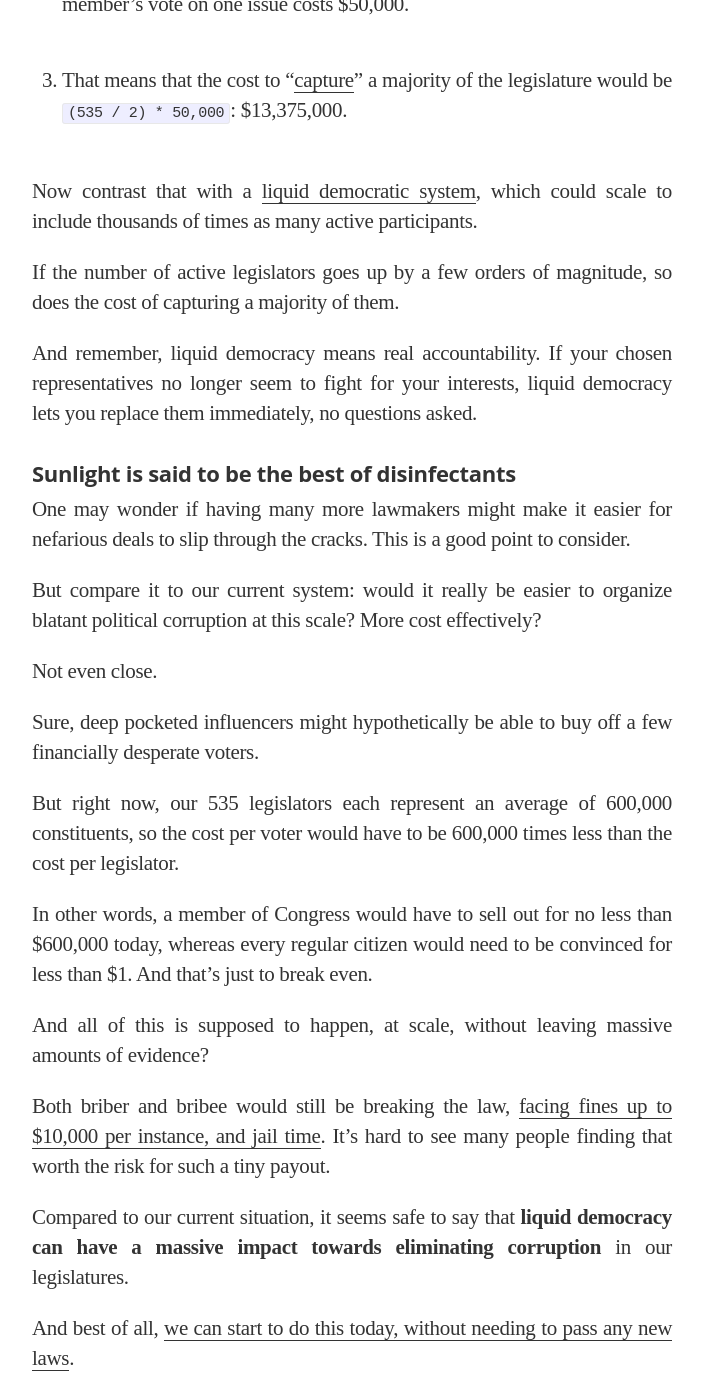
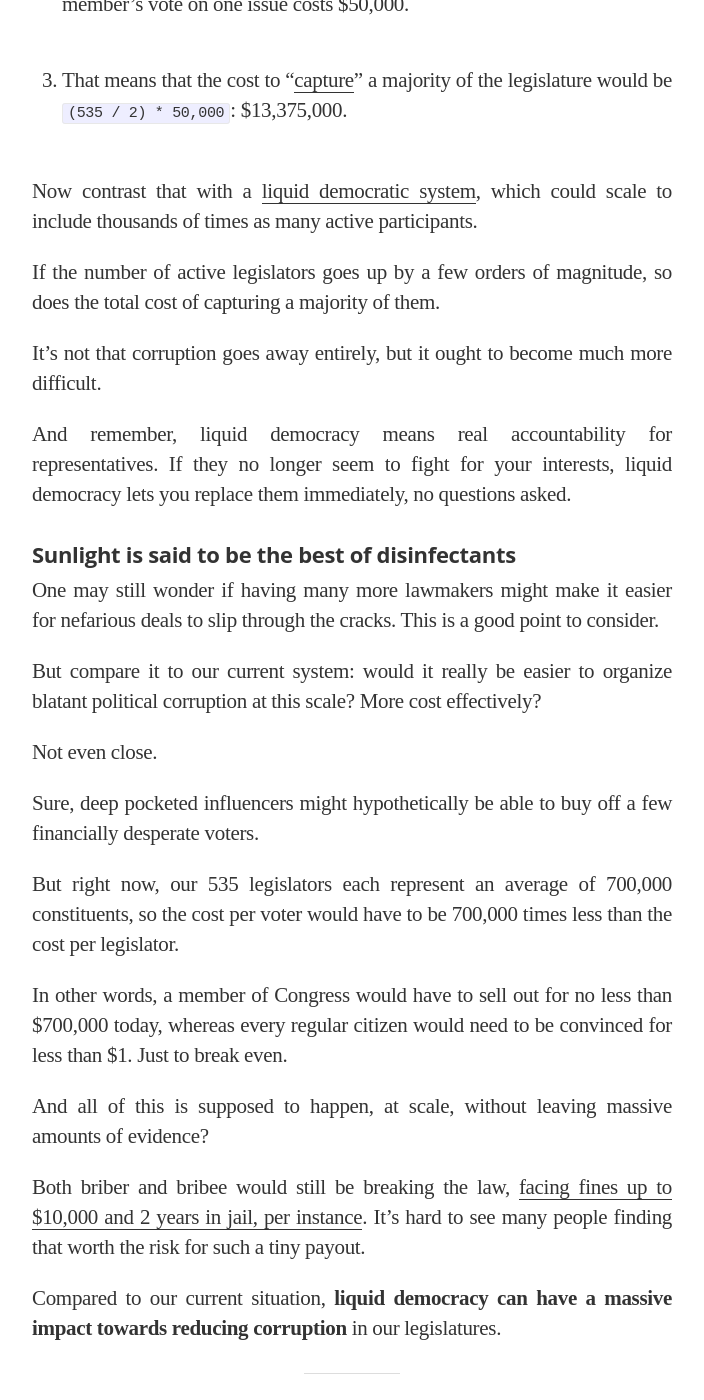
Before and after one commit to voteliquid/blog, a Jekyll site: the page built from _posts/2017-10-23-democracy-vs-corruption.md, in a window 1280 px wide and 1400 px high, scrolled down 2852 px. Shown: the whole window, without its empty margins (288-992 px from the left). Built offline with Jekyll 4.4.1, drawn with Linux system fonts in a browser that asks for light colours; nearby versions of some CDN libraries; some web fonts are replaced; some of the changed text lies outside the part shown.

Commit message:
Tweak 'Democracy vs Corruption'

```diff
--- a/_posts/2017-10-23-democracy-vs-corruption.md
+++ b/_posts/2017-10-23-democracy-vs-corruption.md
@@ -41,12 +41,12 @@
 
 But on top of this, researchers identify [dire second-order effects](http://www.imf.org/external/pubs/ft/sdn/2016/sdn1605.pdf):
 
-> **Corruption can undermine the state's ability to deliver inclusive economic growth in a
-number of different areas.** When government functions are impaired, it can adversely affect a
+> Corruption can undermine the state's ability to deliver inclusive economic growth in a
+number of different areas. When government functions are impaired, it can adversely affect a
 number of important determinants of economic performance, including macro financial stability,
 investment, human capital accumulation, and total factor productivity. Moreover, when systemic
-corruption affects virtually all state functions, distrust of government can become so pervasive that it
-can lead to violence, civil strife, and conflict, with devastating social and economic implications.
+corruption affects virtually all state functions, **distrust of government can become so pervasive that it
+can lead to violence, civil strife, and conflict, with devastating social and economic implications**.
 
 #### But a liquid democratic legislature could be orders-of-magnitude more resistant to corruption.
 
@@ -60,13 +60,15 @@
 
 Now contrast that with a [liquid democratic system](/2016/09/21/what-is-liquid-democracy/), which could scale to include thousands of times as many active participants.
 
-If the number of active legislators goes up by a few orders of magnitude, so does the cost of capturing a majority of them.
+If the number of active legislators goes up by a few orders of magnitude, so does the total cost of capturing a majority of them.
 
-And remember, liquid democracy means real accountability. If your chosen representatives no longer seem to fight for your interests, liquid democracy lets you replace them immediately, no questions asked.
+It's not that corruption goes away entirely, but it ought to become much more difficult.
+
+And remember, liquid democracy means real accountability for representatives. If they no longer seem to fight for your interests, liquid democracy lets you replace them immediately, no questions asked.
 
 #### Sunlight is said to be the best of disinfectants
 
-One may wonder if having many more lawmakers might make it easier for nefarious deals to slip through the cracks. This is a good point to consider.
+One may still wonder if having many more lawmakers might make it easier for nefarious deals to slip through the cracks. This is a good point to consider.
 
 But compare it to our current system: would it really be easier to organize blatant political corruption at this scale? More cost effectively?
 
@@ -74,17 +76,23 @@
 
 Sure, deep pocketed influencers might hypothetically be able to buy off a few financially desperate voters.
 
-But right now, our 535 legislators each represent an average of 600,000 constituents, so the cost per voter would have to be 600,000 times less than the cost per legislator.
+But right now, our 535 legislators each represent an average of 700,000 constituents, so the cost per voter would have to be 700,000 times less than the cost per legislator.
 
-In other words, a member of Congress would have to sell out for no less than $600,000 today, whereas every regular citizen would need to be convinced for less than $1. And that's just to break even.
+In other words, a member of Congress would have to sell out for no less than $700,000 today, whereas every regular citizen would need to be convinced for less than $1. Just to break even.
 
 And all of this is supposed to happen, at scale, without leaving massive amounts of evidence?
 
-Both briber and bribee would still be breaking the law, [facing fines up to $10,000 per instance, and jail time](https://www.law.cornell.edu/uscode/text/18/597). It's hard to see many people finding that worth the risk for such a tiny payout.
+Both briber and bribee would still be breaking the law, [facing fines up to $10,000 and 2 years in jail, per instance](https://www.law.cornell.edu/uscode/text/18/597). It's hard to see many people finding that worth the risk for such a tiny payout.
 
-Compared to our current situation, it seems safe to say that **liquid democracy can have a massive impact towards eliminating corruption** in our legislatures.
+Compared to our current situation, **liquid democracy can have a massive impact towards reducing corruption** in our legislatures.
 
-And best of all, [we can start to do this today, without needing to pass any new laws](/2017/11/06/announcing-united-vote/).
+-----
+
+#### Our practical strategy
+
+Unlike most other well-intentioned efforts to get money out of politics, [we can start to adopt liquid democracy today, without needing to pass any new laws](/2017/11/06/announcing-united-vote/).
+
+[Join United](https://united.vote/join) to help make this happen.
 
 > We have a duty to look after each other. If we lose control of our government, then we lose our ability to dispense justice and human kindness. Our first priority today, then, is to defeat utterly those forces of greed and corruption that have come between us and our self-governance.
 >
```
Also changed, not shown: _posts/2017-11-06-announcing-united-vote.md (+1 -1 lines).
